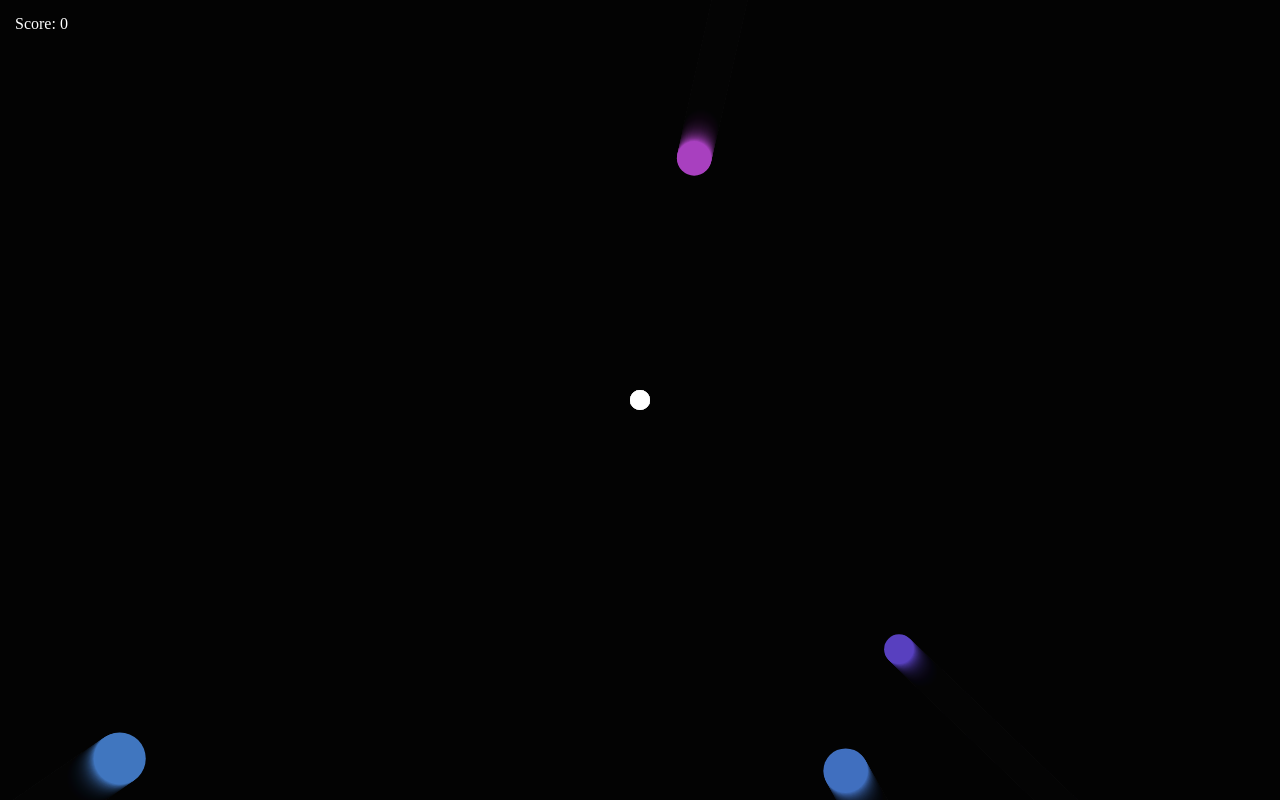
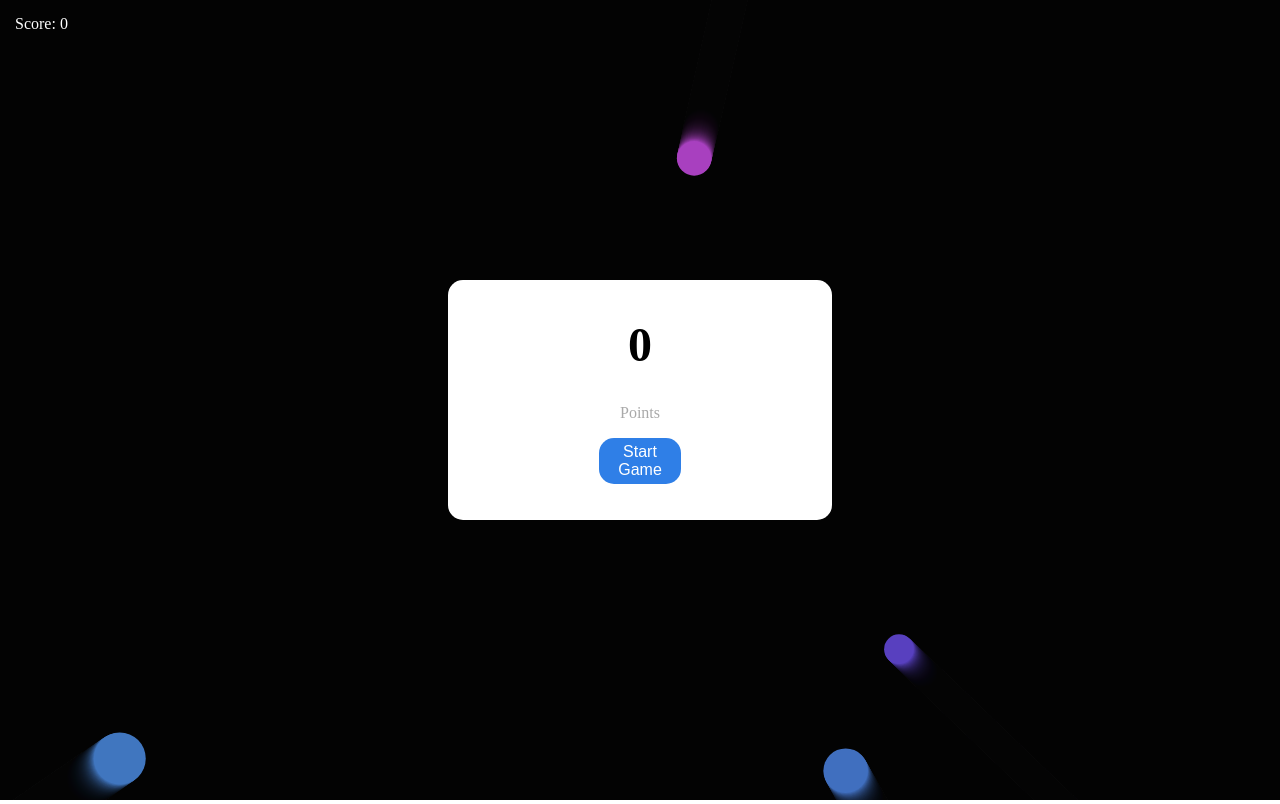
Before and after one commit to chris-a-phillips/circle-attack, a plain HTML site: page index.html in a window 1280 px wide. Drawn offline with nearby package versions, Linux system fonts and the light colour scheme.

Commit message:
End Scoreboard created

```diff
--- a/index.html
+++ b/index.html
@@ -13,6 +13,16 @@
         <span id="score-number">0</span>
     </div>
 
+    <div class="modal-container">
+        <div class="modal">
+            <h1>0</h1>
+            <p>Points</p>
+            <div>
+                <button id="start-button">Start Game</button>
+            </div>
+        </div>
+    </div>
+
     <canvas></canvas>
 
     <script src="https://cdnjs.cloudflare.com/ajax/libs/gsap/3.6.0/gsap.min.js"
--- a/script.js
+++ b/script.js
@@ -5,6 +5,7 @@ canvas.width = window.innerWidth;
 canvas.height = window.innerHeight;
 
 const scoreElement = document.querySelector('#score-number')
+const startButton = document.querySelector('#start-button')
 
 class Player {
 	constructor(x, y, radius, color) {
--- a/style.css
+++ b/style.css
@@ -1,5 +1,6 @@
 body {
     margin: 0;
+    box-sizing: border-box;
 }
 
 .score {
@@ -8,3 +9,39 @@ body {
     margin: 15px;
     user-select: none;
 }
+
+.modal-container {
+    display: grid;
+    position: fixed;
+    background-color: #fff;
+    height: 30%;
+    width: 30%;
+    justify-content: center;
+    border-radius: 15px;
+    text-align: center;
+    top: 35%;
+    right: 35%;
+    bottom: 35%;
+    left: 35%;
+}
+
+.modal {
+    padding: 5%;
+}
+
+h1 {
+    font-size: 3rem;
+}
+
+p {
+    color: darkgray;
+}
+
+button {
+    background-color: rgb(47, 127, 231);
+    color: white;
+    border-radius: 15px;
+    padding: 5px;
+    border: 0;
+    font-size: 1rem;
+}
```
